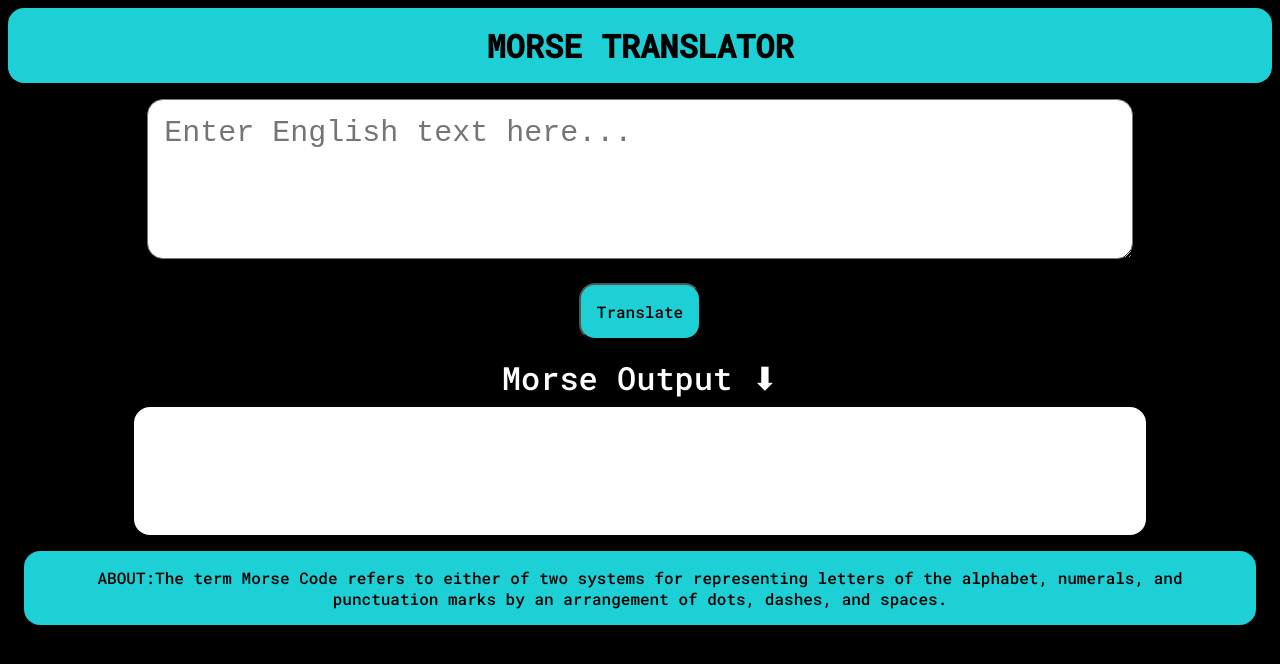
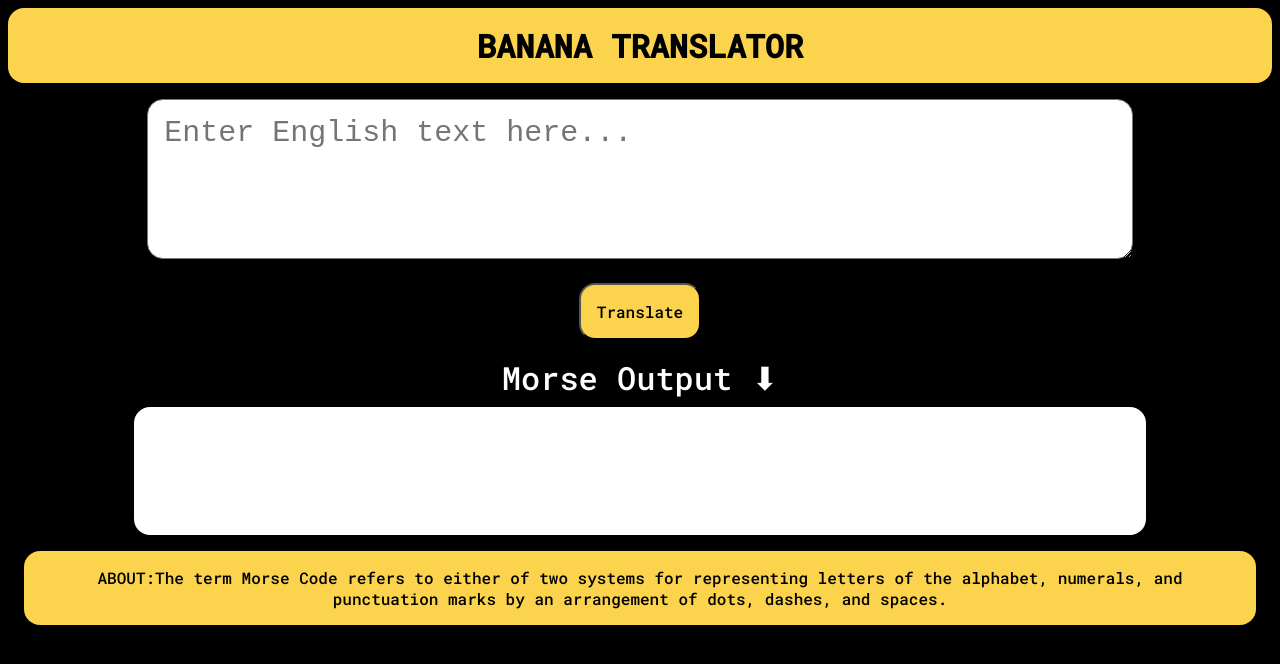
Before and after one commit to NtshVrm/mark7, a plain HTML site: page index.html in a window 1280 px wide. Drawn offline with Linux system fonts and the light colour scheme.

Commit message:
docs: api change

```diff
--- a/app.js
+++ b/app.js
@@ -4,9 +4,7 @@ var txtInput = document.querySelector("#txt-input");
 
 var outputDiv = document.querySelector("#output-box");
 
-//var serverURL = "https://lessonfourapi.tanaypratap.repl.co/translate/yoda.json"
-
-var serverURL = "https://api.funtranslations.com/translate/morse.json"
+var serverURL = "https://api.funtranslations.com/translate/minion.json"
 
 function getTranslationURL(text) {
 
--- a/index.html
+++ b/index.html
@@ -13,7 +13,7 @@
 
 <body>
     <nav class="navigation container">
-        <div class="nav-brand">MORSE TRANSLATOR</div>
+        <div class="nav-brand">BANANA TRANSLATOR</div>
     </nav>
 
     <!-- INPUT BOX -->
--- a/style.css
+++ b/style.css
@@ -5,9 +5,9 @@
 }
 
 :root {
-    --primary-color: #1CD0D6;
+    --primary-color: #FCD34D;
     --text-color:black ;
-    --button-color: #1CD0D6;
+    --button-color:#FCD34D;
     --width-break:600px
 }
 
```
